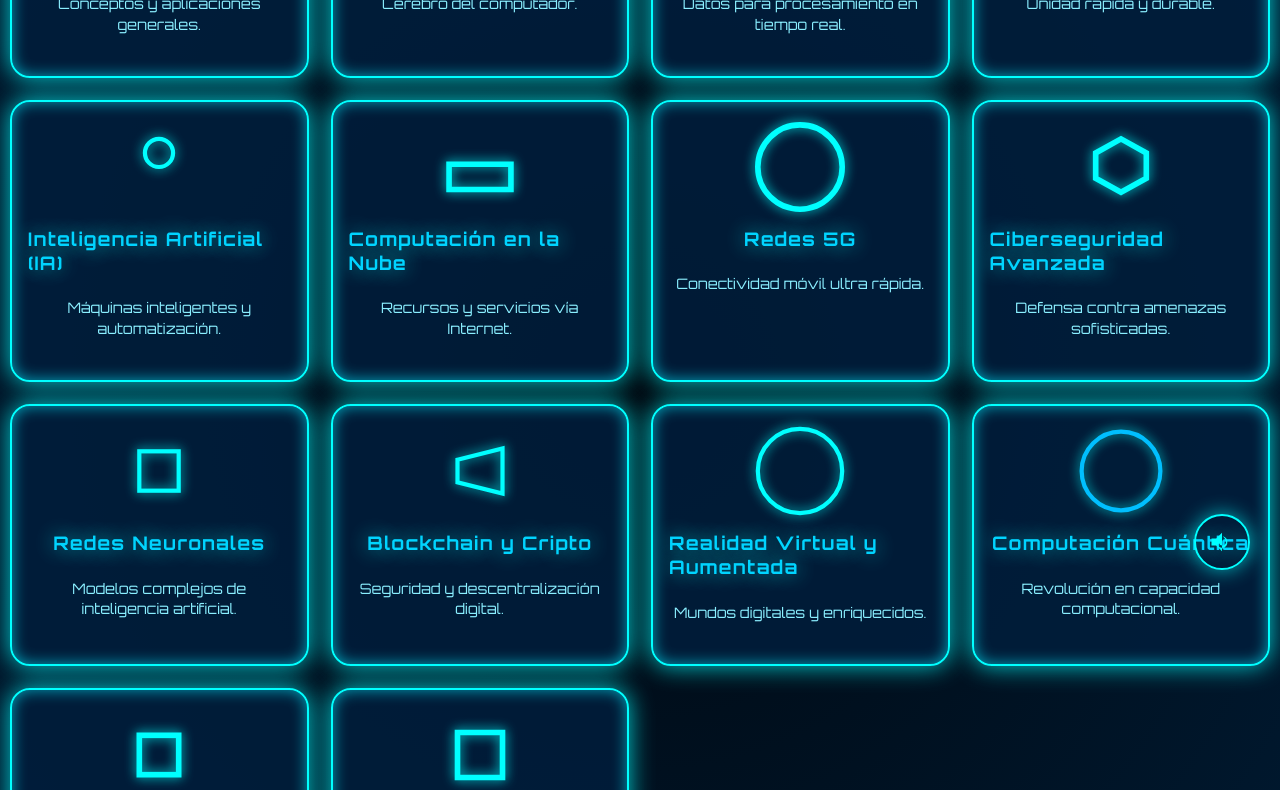
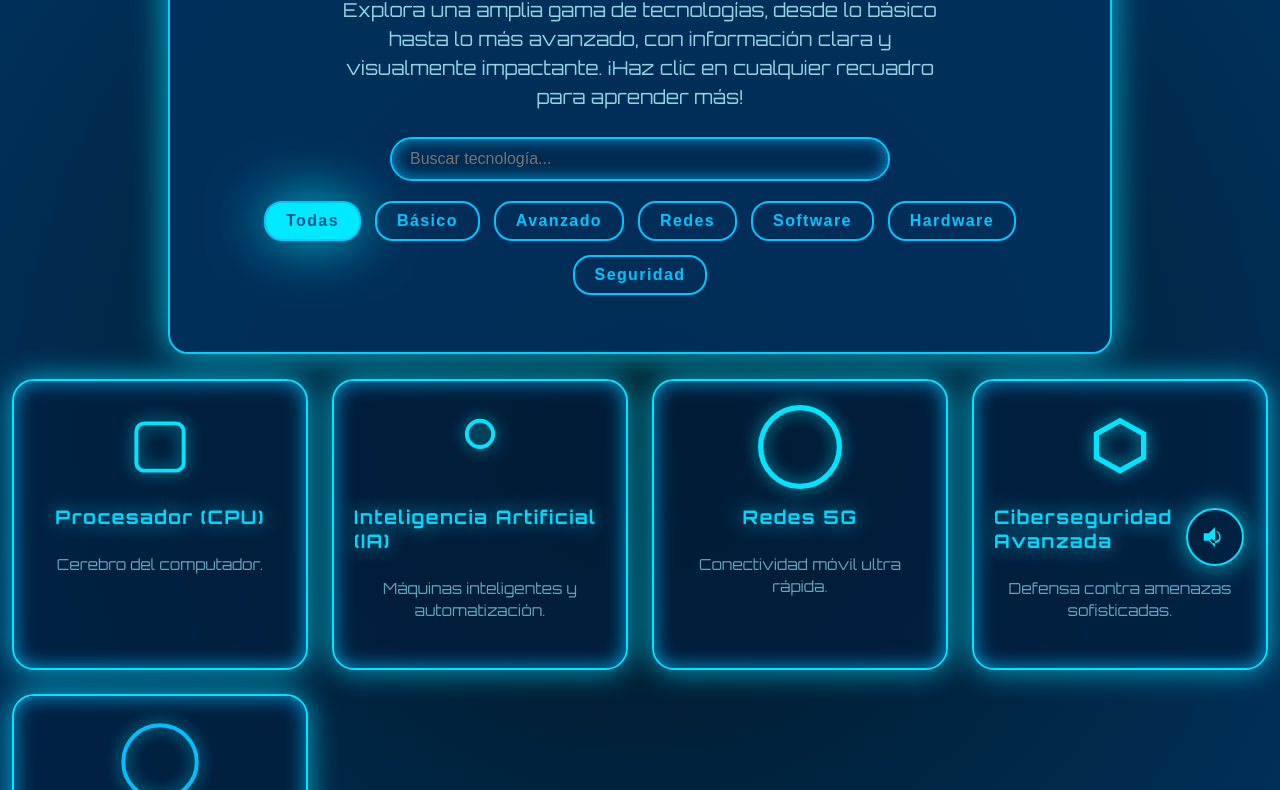
Before and after one commit to klismantejera-ops/p-gina-web, a plain HTML site: page index.html in a window 1280 px wide. Shown: the part 200-990 px from the top of the page. Drawn offline with Linux system fonts and the light colour scheme; a script that the page names is missing.

Commit message:
Update index.html

```diff
--- a/index.html
+++ b/index.html
@@ -3,86 +3,155 @@
 <head>
 <meta charset="UTF-8" />
 <meta name="viewport" content="width=device-width, initial-scale=1" />
-<title>Tecnología Futurista Avanzada - Estilo Tron</title>
+<title>Tecnología Futurista Avanzada - Bienvenida, sonido y más</title>
 <style>
   @import url('https://fonts.googleapis.com/css2?family=Orbitron:wght@400;700&display=swap');
   body {
     margin:0;
     font-family: 'Orbitron', sans-serif;
-    background: radial-gradient(circle at center, #000810, #00182e 90%);
-    color: #00ffff;
+    background: radial-gradient(circle at center, #001622, #00305a 85%);
+    color: #00e5ff;
     display:flex;
-    justify-content:center;
-    align-items:flex-start;
+    flex-direction: column;
+    align-items: center;
     min-height:100vh;
-    padding:20px 10px;
+    padding: 25px 12px 60px;
+  }
+  header {
+    max-width: 900px;
+    width: 100%;
+    margin-bottom: 25px;
+    text-align: center;
+    padding: 25px 20px;
+    background: rgba(0, 48, 92, 0.9);
+    border: 2px solid #00d1ff;
+    border-radius: 20px;
+    box-shadow: 0 0 35px #00e5ffcc;
+  }
+  header h1 {
+    font-size: 2.6rem;
+    margin-bottom: 0.3em;
+    color: #00dfff;
+    text-shadow: 0 0 40px #00e5ffbb;
+    letter-spacing: 3px;
+  }
+  header p {
+    font-size: 1.2rem;
+    max-width: 600px;
+    margin: 0 auto;
+    line-height: 1.5;
+    color: #b3faffcc;
+  }
+  #searchInput {
+    margin: 25px auto 20px;
+    max-width: 500px;
+    width: 90%;
+    font-size: 1rem;
+    padding: 11px 18px;
+    border-radius: 25px;
+    border: 2px solid #00c7ff;
+    background: rgba(0,40,77,0.7);
+    color: #a7ecff;
+    box-shadow: inset 0 0 15px #00b6ffcc;
+    outline: none;
+    transition: 0.3s all;
+  }
+  #searchInput:focus {
+    border-color: #00f5ff;
+    box-shadow: inset 0 0 25px #00f5ffbb;
+  }
+  .filters {
+    display: flex;
+    justify-content: center;
+    flex-wrap: wrap;
+    gap: 14px;
+    max-width: 900px;
+    margin-bottom: 32px;
+  }
+  .filter-btn {
+    background: transparent;
+    border: 2.5px solid #00baff;
+    padding: 9px 20px;
+    border-radius: 18px;
+    font-size: 1rem;
+    font-weight: 700;
+    letter-spacing: 1.4px;
+    color: #00baff;
+    cursor: pointer;
+    transition: all 0.35s ease;
+    user-select: none;
+    mix-blend-mode: screen;
+  }
+  .filter-btn.active, .filter-btn:hover {
+    background: #00e5ff;
+    color: #00304b;
+    box-shadow: 0 0 55px #00e5ffcc;
+    text-shadow: none;
   }
   .container {
-    max-width:1400px;
-    width:100%;
-    display:grid;
-    grid-template-columns:repeat(auto-fit,minmax(280px,1fr));
-    grid-gap:22px;
+    max-width: 1400px;
+    width: 100%;
+    display: grid;
+    grid-template-columns: repeat(auto-fit, minmax(285px, 1fr));
+    gap: 24px;
   }
   .card {
-    background:rgba(0,30,60,0.85);
-    border: 2px solid #00ffff;
-    border-radius:20px;
+    background: rgba(0, 30, 60, 0.75);
+    border: 2.5px solid #00e5ff;
+    border-radius: 22px;
     box-shadow:
-      0 0 25px #00ffffcc,
-      inset 0 0 15px #00eaffaa;
-    cursor:pointer;
-    overflow:hidden;
-    display:flex;
+      0 0 30px #00dfffbb,
+      inset 0 0 20px #00b9ffcc;
+    cursor: pointer;
+    overflow: hidden;
+    display: flex;
     flex-direction: column;
-    align-items:center;
-    padding:20px 16px 28px;
-    transition:
-      transform 0.3s ease,
-      box-shadow 0.3s ease,
-      border-color 0.4s ease;
-    position:relative;
+    align-items: center;
+    padding: 24px 20px 30px;
+    transition: transform 0.28s ease, box-shadow 0.28s ease, border-color 0.4s ease;
+    user-select: none;
+    position: relative;
+  }
+  .card:hover {
+    transform: scale(1.13);
+    box-shadow:
+      0 0 90px #00ffffee,
+      inset 0 0 45px #00ccffff,
+      inset 0 0 60px #00e5ffff;
+    border-color: #00e5ff;
+    z-index: 5;
+  }
+  .card svg {
+    width: 84px;
+    height: 84px;
+    margin-bottom: 16px;
+    filter: drop-shadow(0 0 8px #00ebffcc);
+    pointer-events: none;
     user-select:none;
   }
-  .card:hover {
-    transform: scale(1.12);
-    border-color: #00eaff;
-    box-shadow:
-      0 0 75px #00eaffee,
-      inset 0 0 25px #00bfffcc,
-      inset 0 0 40px #00eaff99;
-    z-index:2;
-  }
-  .card svg {
-    width: 90px;
-    height: 90px;
-    margin-bottom: 15px;
-    filter: drop-shadow(0 0 6px #00ffffdd);
-    pointer-events:none;
-  }
   .card h3 {
-    margin:0 0 8px;
-    color: #00d4ff;
-    text-shadow: 0 0 20px #00ffffaa;
-    letter-spacing: 1.2px;
+    margin: 0 0 10px;
+    color: #00d9ff;
+    text-shadow: 0 0 20px #00e1ffbb;
+    letter-spacing: 1.5px;
   }
   .card p {
-    font-size:0.9rem;
-    line-height:1.4;
-    color:#8aefff;
-    text-align:center;
+    font-size: 0.95rem;
+    line-height: 1.48;
+    color: #94e7ffaa;
+    text-align: center;
   }
-  @media(max-width:480px){
+  @media (max-width: 480px) {
     .container {
       grid-template-columns: 1fr;
     }
     .card {
-      padding: 20px 15px 25px;
+      padding: 20px 18px 28px;
     }
     .card svg {
       width: 60px;
       height: 60px;
-      margin-bottom: 10px;
+      margin-bottom: 12px;
     }
   }
   #modal {
@@ -93,7 +162,7 @@
     justify-content: center;
     align-items: center;
     top: 0; right: 0; bottom: 0; left: 0;
-    background: rgba(0, 10, 15, 0.95);
+    background: rgba(0, 10, 15, 0.97);
     opacity: 0;
     pointer-events: none;
     transform: scale(0.95);
@@ -104,14 +173,15 @@
     transform: scale(1);
   }
   #modal-content {
-    background: #001f3f;
-    border-radius: 24px;
-    max-width: 700px;
+    background: #002544;
+    border-radius: 26px;
+    max-width: 720px;
     width: 95%;
-    padding: 36px 48px;
+    padding: 42px 56px;
     color: #00ffff;
-    box-shadow: 0 0 80px #00bfff,
-                0 0 100px #00eaff;
+    box-shadow:
+      0 0 110px #00cfff,
+      0 0 140px #00e7ff;
     position: relative;
     font-weight: 500;
     user-select: text;
@@ -120,9 +190,9 @@
   }
   #modal-close {
     position: absolute;
-    top: 14px;
-    right: 22px;
-    font-size: 2.6rem;
+    top: 12px;
+    right: 24px;
+    font-size: 3rem;
     font-weight: 700;
     color: #00bfff;
     cursor: pointer;
@@ -134,37 +204,37 @@
   }
   #modal h2 {
     margin-top: 0;
-    letter-spacing: 3px;
+    letter-spacing: 4px;
     text-align: center;
-    text-shadow: 0 0 24px #00ffff;
-    font-weight: 700;
+    text-shadow: 0 0 28px #00ffff;
+    font-weight: 800;
   }
   #modal ul {
     list-style: none;
     padding-left: 0;
-    margin-top: 22px;
+    margin-top: 26px;
   }
   #modal ul li {
-    margin-bottom: 18px;
-    font-size: 1.1rem;
-    line-height: 1.5;
+    margin-bottom: 20px;
+    font-size: 1.15rem;
+    line-height: 1.6;
   }
   #modal ul li h3 {
-    margin: 0 0 6px;
+    margin: 0 0 8px;
     color: #00bfff;
-    font-weight: 600;
+    font-weight: 700;
   }
   #sound-toggle {
     position: fixed;
-    bottom: 30px;
-    right: 30px;
+    bottom: 34px;
+    right: 36px;
     background: transparent;
-    border: 2px solid #00ffff;
+    border: 2.5px solid #00e5ff;
     border-radius: 50%;
-    width: 56px;
-    height: 56px;
+    width: 58px;
+    height: 58px;
     cursor: pointer;
-    box-shadow: 0 0 20px #00ffffaa;
+    box-shadow: 0 0 26px #00e5ffbb;
     transition: background-color 0.3s, border-color 0.3s;
     z-index: 10000;
     display: flex;
@@ -172,13 +242,13 @@
     align-items: center;
   }
   #sound-toggle:hover {
-    background-color: #00ffff22;
-    border-color: #00ffff;
+    background-color: #00e5ff33;
+    border-color: #00e5ff;
   }
   #sound-toggle svg {
-    fill: #00ffff;
-    width: 28px;
-    height: 28px;
+    fill: #00e5ff;
+    width: 30px;
+    height: 30px;
   }
   #sound-toggle.active svg {
     fill: #001a2e;
@@ -186,143 +256,69 @@
 </style>
 </head>
 <body>
+<header>
+  <h1>Bienvenido a la Tecnología Futurista</h1>
+  <p>Explora una amplia gama de tecnologías, desde lo básico hasta lo más avanzado, con información clara y visualmente impactante. ¡Haz clic en cualquier recuadro para aprender más!</p>
+  <input type="search" id="searchInput" aria-label="Buscar tarjetas" placeholder="Buscar tecnología..." />
+  <div class="filters" role="group" aria-label="Filtros de categorías">
+    <button class="filter-btn active" data-filter="all" aria-pressed="true">Todas</button>
+    <button class="filter-btn" data-filter="basico" aria-pressed="false">Básico</button>
+    <button class="filter-btn" data-filter="avanzado" aria-pressed="false">Avanzado</button>
+    <button class="filter-btn" data-filter="redes" aria-pressed="false">Redes</button>
+    <button class="filter-btn" data-filter="software" aria-pressed="false">Software</button>
+    <button class="filter-btn" data-filter="hardware" aria-pressed="false">Hardware</button>
+    <button class="filter-btn" data-filter="seguridad" aria-pressed="false">Seguridad</button>
+  </div>
+</header>
 <main class="container" role="main" aria-label="Información interactiva sobre tecnología">
-    <!-- Recuadros básicos -->
-    <article class="card" tabindex="0" data-title="Tecnología y su Uso" data-detail='[
-      {"title": "Definición", "content": "La tecnología engloba conocimientos, técnicas y procesos para crear herramientas que mejoran la vida."},
-      {"title": "Aplicaciones", "content": "Se utiliza en comunicación, educación, industria, medicina y entretenimiento."},
-      {"title": "Impacto", "content": "Permite optimizar tareas e innovar procesos."}
+  <!-- Ejemplos exagerados: añade tantas tarjetas como quieras -->
+  <article tabindex="0" class="card" data-category="basico hardware" data-title="Procesador (CPU)" data-detail='[
+    {"title":"Función","content":"Ejecuta instrucciones y procesa datos; es el cerebro del computador."},
+    {"title":"Componentes","content":"Contiene núcleos, caché y unidad de control."},
+    {"title":"Importancia","content":"Determina la velocidad y capacidad."}
   ]'>
-      <svg xmlns="http://www.w3.org/2000/svg" viewBox="0 0 64 64" aria-hidden="true"><circle cx="32" cy="32" r="30" fill="none" stroke="#00ffff" stroke-width="4"/></svg>
-      <h3>Tecnología y su Uso</h3>
-      <p>Conceptos y aplicaciones generales.</p>
-    </article>
-
-    <article class="card" tabindex="0" data-title="Procesador (CPU)" data-detail='[
-      {"title": "Función", "content": "Ejecuta instrucciones y procesa datos; es el cerebro del computador."},
-      {"title": "Componentes", "content": "Contiene núcleos, caché y unidad de control."},
-      {"title": "Importancia", "content": "Determina la velocidad y capacidad."}
-      ]'>
-      <svg xmlns="http://www.w3.org/2000/svg" viewBox="0 0 64 64" aria-hidden="true"><rect x="14" y="14" width="36" height="36" rx="6" ry="6" fill="none" stroke="#00ffff" stroke-width="3"/></svg>
+    <svg xmlns="http://www.w3.org/2000/svg" viewBox="0 0 64 64"><rect x="14" y="14" width="36" height="36" rx="6" ry="6" fill="none" stroke="#00e5ff" stroke-width="3"/></svg>
     <h3>Procesador (CPU)</h3>
     <p>Cerebro del computador.</p>
   </article>
-
-    <article class="card" tabindex="0" data-title="Memoria RAM" data-detail='[
-      {"title": "Definición", "content": "Memoria rápida para guardar datos inmediatos y programas."},
-      {"title": "Tipos comunes", "content": "DDR3, DDR4 y DDR5 con diferentes velocidades y capacidades."}
+  <article tabindex="0" class="card" data-category="avanzado software" data-title="Inteligencia Artificial (IA)" data-detail='[
+    {"title":"Definición","content":"Simulación de inteligencia humana para tareas automatizadas."},
+    {"title":"Aplicaciones","content":"Reconocimiento de voz, visión artificial, robots y más."},
+    {"title":"Impacto","content":"Transforma industrias y mejora procesos complejos."}
   ]'>
-      <svg xmlns="http://www.w3.org/2000/svg" viewBox="0 0 64 64" aria-hidden="true"><rect x="18" y="14" width="28" height="36" fill="none" stroke="#00ffff" stroke-width="4"/></svg>
-      <h3>Memoria RAM</h3>
-      <p>Datos para procesamiento en tiempo real.</p>
-    </article>
-
-    <article class="card" tabindex="0" data-title="Almacenamiento SSD" data-detail='[
-      {"title": "Definición", "content": "Almacenamiento sin partes móviles, más rápido y durable que HDD."},
-      {"title": "Uso", "content": "Ideal para ejecutar sistemas y aplicaciones."}
-      ]'>
-      <svg xmlns="http://www.w3.org/2000/svg" viewBox="0 0 64 64" aria-hidden="true"><rect x="14" y="18" width="36" height="28" fill="none" stroke="#00ffff" stroke-width="4" rx="4"/></svg>
-      <h3>Almacenamiento SSD</h3>
-      <p>Unidad rápida y durable.</p>
-    </article>
-
-    <!-- Recuadros avanzados -->
-    <article class="card" tabindex="0" data-title="Inteligencia Artificial (IA)" data-detail='[
-      {"title": "Definición", "content": "Simulación de inteligencia humana en máquinas para tareas automatizadas."},
-      {"title": "Aplicaciones", "content": "Reconocimiento de voz, visión artificial, robots y más."},
-      {"title": "Impacto", "content": "Transforma industrias y mejora la eficiencia en procesos complejos."}
-      ]'>
-      <svg xmlns="http://www.w3.org/2000/svg" viewBox="0 0 64 64" aria-hidden="true"><circle cx="32" cy="22" r="10" fill="none" stroke="#00ffff" stroke-width="3"/></svg>
+    <svg xmlns="http://www.w3.org/2000/svg" viewBox="0 0 64 64"><circle cx="32" cy="22" r="10" fill="none" stroke="#00e5ff" stroke-width="3"/></svg>
     <h3>Inteligencia Artificial (IA)</h3>
     <p>Máquinas inteligentes y automatización.</p>
   </article>
-
-    <article class="card" tabindex="0" data-title="Computación en la Nube" data-detail='[
-      {"title": "Definición", "content": "Servicio de recursos computacionales a través de Internet."},
-      {"title": "Ventajas", "content": "Acceso remoto, escalabilidad y ahorro en costos."},
-      {"title": "Modelos", "content": "IaaS, PaaS, SaaS para servicios distintos."}
+  <article tabindex="0" class="card" data-category="avanzado redes" data-title="Redes 5G" data-detail='[
+    {"title":"Definición","content":"Tecnología móvil de quinta generación, con alta velocidad y baja latencia."},
+    {"title":"Beneficios","content":"Mejor cobertura, capacidad y soporte para IoT."}
   ]'>
-      <svg xmlns="http://www.w3.org/2000/svg" viewBox="0 0 64 64" aria-hidden="true"><path d="M10 30h44v18H10z" fill="none" stroke="#00ffff" stroke-width="4"/></svg>
-      <h3>Computación en la Nube</h3>
-      <p>Recursos y servicios vía Internet.</p>
-    </article>
-
-    <article class="card" tabindex="0" data-title="Redes 5G" data-detail='[
-      {"title": "Definición", "content": "Tecnología móvil de quinta generación, con alta velocidad y baja latencia."},
-      {"title": "Beneficios", "content": "Mejor cobertura, capacidad y soporte para IoT."}
-      ]'>
-      <svg xmlns="http://www.w3.org/2000/svg" viewBox="0 0 64 64" aria-hidden="true"><circle cx="32" cy="32" r="30" fill="none" stroke="#00ffff" stroke-width="4"/></svg>
+    <svg xmlns="http://www.w3.org/2000/svg" viewBox="0 0 64 64"><circle cx="32" cy="32" r="30" fill="none" stroke="#00e5ff" stroke-width="4"/></svg>
     <h3>Redes 5G</h3>
     <p>Conectividad móvil ultra rápida.</p>
   </article>
-
-    <article class="card" tabindex="0" data-title="Ciberseguridad Avanzada" data-detail='[
-      {"title": "Amenazas", "content": "Ataques sofisticados: ransomware, phishing, APT."},
-      {"title": "Medidas", "content": "IA para detección, blockchain y monitoreo continuo."}
+  <article tabindex="0" class="card" data-category="seguridad avanzado" data-title="Ciberseguridad Avanzada" data-detail='[
+    {"title":"Amenazas","content":"Ataques sofisticados: ransomware, phishing, APT."},
+    {"title":"Medidas","content":"IA para detección, blockchain y monitoreo continuo."}
   ]'>
-      <svg xmlns="http://www.w3.org/2000/svg" viewBox="0 0 64 64" aria-hidden="true"><path d="M32 12l18 10v18l-18 10-18-10V22z" fill="none" stroke="#00ffff" stroke-width="4"/></svg>
+    <svg xmlns="http://www.w3.org/2000/svg" viewBox="0 0 64 64"><path d="M32 12l18 10v18l-18 10-18-10V22z" fill="none" stroke="#00e5ff" stroke-width="4"/></svg>
     <h3>Ciberseguridad Avanzada</h3>
     <p>Defensa contra amenazas sofisticadas.</p>
   </article>
-
-    <article class="card" tabindex="0" data-title="Redes Neuronales Profundas" data-detail='[
-      {"title": "Concepto", "content": "Modelos de IA basados en capas de neuronas artificiales."},
-      {"title": "Uso", "content": "Reconocimiento de voz, imagen y lenguaje natural."}
+  <article tabindex="0" class="card" data-category="hardware avanzado" data-title="Computación Cuántica" data-detail='[
+    {"title":"Concepto","content":"Procesamiento basado en qubits, aprovechando la mecánica cuántica."},
+    {"title":"Potencial","content":"Solución de problemas complejos inalcanzables para computadoras clásicas."}
   ]'>
-      <svg xmlns="http://www.w3.org/2000/svg" viewBox="0 0 64 64" aria-hidden="true"><rect x="18" y="18" width="28" height="28" fill="none" stroke="#00ffff" stroke-width="3"/></svg>
-      <h3>Redes Neuronales</h3>
-      <p>Modelos complejos de inteligencia artificial.</p>
-    </article>
-
-    <article class="card" tabindex="0" data-title="Blockchain y Criptomonedas" data-detail='[
-      {"title": "Blockchain", "content": "Base de datos distribuida para transacciones seguras."},
-      {"title": "Criptomonedas", "content": "Monedas digitales descentralizadas como Bitcoin y Ethereum."}
-      ]'>
-      <svg xmlns="http://www.w3.org/2000/svg" viewBox="0 0 64 64" aria-hidden="true"><polygon points="16,24 48,16 48,48 16,40" fill="none" stroke="#00ffff" stroke-width="3"/></svg>
-      <h3>Blockchain y Cripto</h3>
-      <p>Seguridad y descentralización digital.</p>
-    </article>
-
-    <article class="card" tabindex="0" data-title="Realidad Virtual y Aumentada" data-detail='[
-      {"title": "Definición", "content": "Tecnologías que crean entornos virtuales o enriquecen el real."},
-      {"title": "Aplicaciones", "content": "Juegos, formación, simulaciones y comercio."}
-      ]'>
-      <svg xmlns="http://www.w3.org/2000/svg" viewBox="0 0 64 64" aria-hidden="true"><circle cx="32" cy="32" r="30" fill="none" stroke="#00ffff" stroke-width="3"/></svg>
-      <h3>Realidad Virtual y Aumentada</h3>
-      <p>Mundos digitales y enriquecidos.</p>
-    </article>
-
-    <article class="card" tabindex="0" data-title="Computación Cuántica" data-detail='[
-      {"title": "Concepto", "content": "Procesamiento basado en qubits, aprovechando la mecánica cuántica."},
-      {"title": "Potencial", "content": "Solución de problemas complejos inalcanzables para computadoras clásicas."}
-      ]'>
-      <svg xmlns="http://www.w3.org/2000/svg" viewBox="0 0 64 64" aria-hidden="true"><circle cx="32" cy="32" r="28" fill="none" stroke="#00bfff" stroke-width="3"/></svg>
+    <svg xmlns="http://www.w3.org/2000/svg" viewBox="0 0 64 64"><circle cx="32" cy="32" r="28" fill="none" stroke="#00bfff" stroke-width="3"/></svg>
     <h3>Computación Cuántica</h3>
     <p>Revolución en capacidad computacional.</p>
   </article>
-
-    <article class="card" tabindex="0" data-title="Edge Computing" data-detail='[
-      {"title": "Definición", "content": "Procesamiento de datos cerca de la fuente generadora."},
-      {"title": "Ventajas", "content": "Reduce latencia y aumenta eficiencia en IoT y 5G."}
-      ]'>
-      <svg xmlns="http://www.w3.org/2000/svg" viewBox="0 0 64 64" aria-hidden="true"><rect x="18" y="18" width="28" height="28" fill="none" stroke="#00ffff" stroke-width="4"/></svg>
-      <h3>Edge Computing</h3>
-      <p>Procesamiento descentralizado eficiente.</p>
-    </article>
-
-    <article class="card" tabindex="0" data-title="Robótica Avanzada" data-detail='[
-      {"title": "Descripción", "content": "Máquinas con capacidad para realizar tareas complejas autonomamente."},
-      {"title": "Áreas", "content": "Industria, medicina, exploración espacial y más."}
-      ]'>
-      <svg xmlns="http://www.w3.org/2000/svg" viewBox="0 0 64 64" aria-hidden="true"><path d="M16 16h32v32H16z" fill="none" stroke="#00ffff" stroke-width="4"/></svg>
-      <h3>Robótica Avanzada</h3>
-      <p>Máquinas autónomas y complejas.</p>
-    </article>
-
+  <!-- Agrega más tarjetas con categorías y detalles -->
 </main>
 
 <button id="sound-toggle" aria-pressed="true" aria-label="Activar o desactivar efectos de sonido" title="Activar o desactivar sonido">
-    <svg xmlns="http://www.w3.org/2000/svg" viewBox="0 0 24 24" aria-hidden="true" fill="#00ffff"><path d="M3 9v6h4l5 5V4L7 9H3zM16.5 12a4.5 4.5 0 0 1-8.45 2.55l1.43-1.43a3 3 0 0 0 5.6-2.35 3 3 0 0 0-1.02-2.27l-1.43-1.42A4.48 4.48 0 0 1 16.5 12z"/></svg>
+  <svg xmlns="http://www.w3.org/2000/svg" viewBox="0 0 24 24" fill="#00e5ff" aria-hidden="true"><path d="M3 9v6h4l5 5V4L7 9H3zM16.5 12a4.5 4.5 0 0 1-8.45 2.55l1.43-1.43a3 3 0 0 0 5.6-2.35 3 3 0 0 0-1.02-2.27l-1.43-1.42A4.48 4.48 0 0 1 16.5 12z"/></svg>
 </button>
 
 <div id="modal" role="dialog" aria-modal="true" aria-labelledby="modal-title" aria-describedby="modal-desc">
@@ -343,20 +339,22 @@
   const modalClose = document.getElementById('modal-close');
   const modalSound = document.getElementById('modal-sound');
   const soundToggle = document.getElementById('sound-toggle');
+  const searchInput = document.getElementById('searchInput');
+  const filterButtons = document.querySelectorAll('.filter-btn');
 
   let soundEnabled = true;
 
   soundToggle.addEventListener('click', () => {
     soundEnabled = !soundEnabled;
     soundToggle.classList.toggle('active', !soundEnabled);
-    soundToggle.setAttribute('aria-pressed', soundEnabled);
+    soundToggle.setAttribute('aria-pressed', soundEnabled.toString());
   });
 
   cards.forEach(card => {
     card.addEventListener('click', () => {
       modalTitle.textContent = card.dataset.title;
       const details = JSON.parse(card.dataset.detail);
-      modalDesc.innerHTML = ''; // limpiar
+      modalDesc.innerHTML = '';
 
       details.forEach(item => {
         const li = document.createElement('li');
@@ -390,18 +388,48 @@
   });
 
   modal.addEventListener('click', e => {
-    if (e.target === modal) {
+    if(e.target === modal) {
       modal.classList.remove('active');
     }
   });
 
   document.addEventListener('keydown', e => {
-    if (e.key === 'Escape' && modal.classList.contains('active')) {
+    if(e.key === 'Escape' && modal.classList.contains('active')) {
       modal.classList.remove('active');
     }
   });
-</script>
-  <script src='https://cdn.jotfor.ms/agent/embedjs/019aaf15263d7b3799a93228af14dc9a216a/embed.js'>
+
+  function filterCards() {
+    const query = searchInput.value.toLowerCase();
+    const activeFilter = [...filterButtons].find(btn => btn.classList.contains('active'));
+    cards.forEach(card => {
+      const title = card.dataset.title.toLowerCase();
+      const cat = card.dataset.category.toLowerCase();
+      const textMatch = title.includes(query) || cat.includes(query);
+      const filterMatch = activeFilter.dataset.filter === "all" || cat.includes(activeFilter.dataset.filter);
+      if(textMatch && filterMatch) {
+        card.style.display = 'flex';
+      } else {
+        card.style.display = 'none';
+      }
+    });
+  }
+
+  searchInput.addEventListener('input', filterCards);
+
+  filterButtons.forEach(btn => {
+    btn.addEventListener('click', () => {
+      filterButtons.forEach(b => {
+        b.classList.remove('active');
+        b.setAttribute('aria-pressed', 'false');
+      });
+      btn.classList.add('active');
+      btn.setAttribute('aria-pressed', 'true');
+      filterCards();
+    });
+  });
+
+  filterCards();
 </script>
 </body>
 </html>
```
Lines whose indentation alone changed are shown as unchanged.
